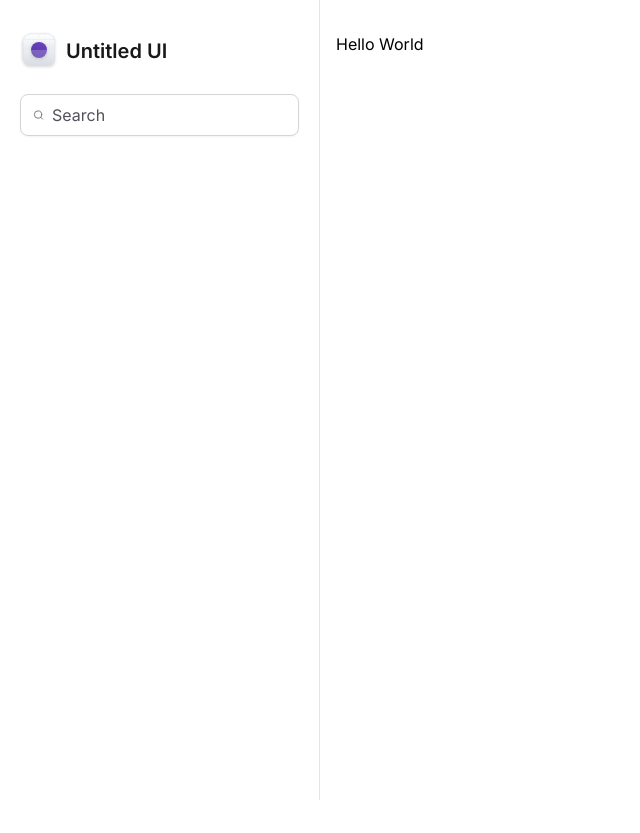
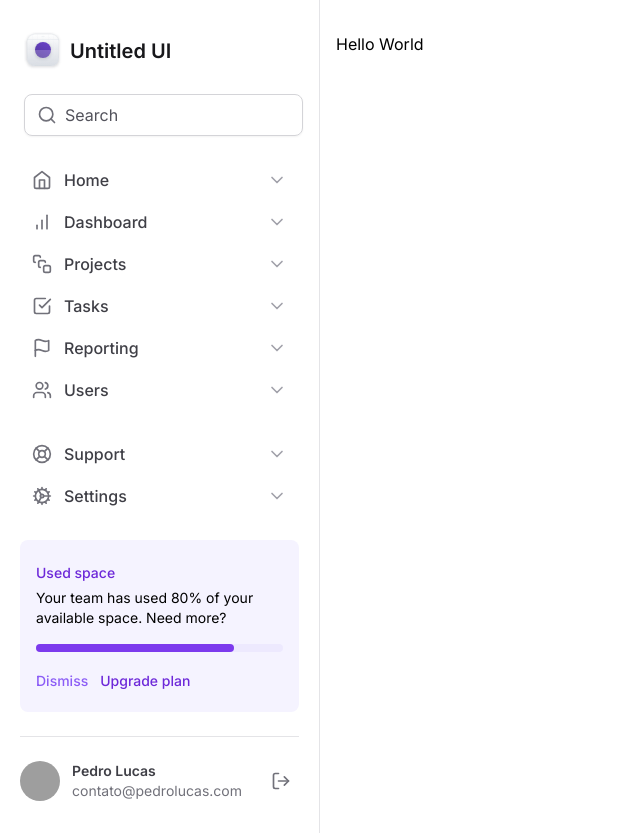
Before and after one commit to pdro-lucas/ignite-tailwind, a Next.js app: page / in a window 1280 px wide. Shown: the whole page, without its empty margins (0-640 px from the left). Before the commit the page ends 800 px from the top, so only its background shows below. Built offline with nearby package versions, Linux system fonts and the light colour scheme; grey boxes are pictures that could not be loaded.

Commit message:
feat: create sidebar

```diff
--- a/prettier.config.js
+++ /dev/null
@@ -1,3 +0,0 @@
-module.exports = {
-  plugins: [require('prettier-plugin-tailwindcss')],
-}
--- /dev/null
+++ b/src/components/Input/index.tsx
@@ -0,0 +1,36 @@
+import { Search } from "lucide-react";
+import { ComponentProps } from "react";
+
+type InputPrefixProps = ComponentProps<"div">;
+
+function InputPrefix(props: InputPrefixProps) {
+  return <div {...props} />;
+}
+
+type InputControlProps = ComponentProps<"input">;
+
+function InputControl(props: InputControlProps) {
+  return (
+    <input
+      className="flex-1 border-0 bg-transparent p-0 text-zinc-900 placeholder-zinc-600"
+      {...props}
+    />
+  );
+}
+
+type InputRootProps = ComponentProps<"div">;
+
+function InputRoot(props: InputRootProps) {
+  return (
+    <div
+      className="flex w-full mx-1 items-center gap-2 rounded-lg border border-zinc-300 px-3 py-2 shadow-sm"
+      {...props}
+    />
+  );
+}
+
+export const Input = {
+  Prefix: InputPrefix,
+  Control: InputControl,
+  Root: InputRoot,
+};
--- a/src/components/Sidebar/Logo.tsx
+++ b/src/components/Sidebar/Logo.tsx
@@ -1,6 +1,6 @@
 export function Logo() {
   return (
-    <strong className="flex items-center gap-2 text-xl font-semibold text-zinc-900">
+    <strong className="flex mx-1 items-center gap-2 text-xl font-semibold text-zinc-900">
       <svg
         width={38}
         height={38}
@@ -48,7 +48,12 @@
               fill="#D0D5DD"
             />
             <g filter="url(#filter1_dd_3650_307)">
-            <circle cx={19} cy={18} r={8} fill="url(#paint1_linear_3650_307)" />
+              <circle
+                cx={19}
+                cy={18}
+                r={8}
+                fill="url(#paint1_linear_3650_307)"
+              />
             </g>
             <g filter="url(#filter2_b_3650_307)">
               <path
@@ -200,5 +205,5 @@
       </svg>
       <span className="">Untitled UI</span>
     </strong>
-  )
+  );
 }
--- /dev/null
+++ b/src/components/Sidebar/NavItem.tsx
@@ -0,0 +1,22 @@
+import { ChevronDown, Home } from "lucide-react";
+import { ElementType } from "react";
+
+export interface NavItemProps {
+  title: string;
+  icon: ElementType;
+}
+
+export function NavItem({ title, icon: Icon }: NavItemProps) {
+  return (
+    <a
+      href="#"
+      className="flex group items-center gap-3 rounded px-3 py-2 hover:bg-violet-50"
+    >
+      <Icon className="h-5 w-5 text-zinc-500 group-hover:text-violet-500" />
+      <span className="font-medium text-zinc-700 group-hover:text-violet-500">
+        {title}
+      </span>
+      <ChevronDown className="ml-auto h-5 w-5 text-zinc-400 group-hover:text-violet-300" />
+    </a>
+  );
+}
--- /dev/null
+++ b/src/components/Sidebar/Profile.tsx
@@ -0,0 +1,24 @@
+import { LogOut } from "lucide-react";
+
+/* eslint-disable @next/next/no-img-element */
+export function Profile() {
+  return (
+    <div className="grid items-center gap-3 grid-cols-profile">
+      <img
+        src="https://github.com/pdro-lucas.png"
+        className="w-10 h-10 rounded-full"
+        alt="User profile image"
+      />
+
+      <div className="flex flex-1 flex-col truncate">
+        <span className="text-sm font-semibold text-zinc-700">Pedro Lucas</span>
+        <span className="truncate text-sm text-zinc-500 ">
+          contato@pedrolucas.com
+        </span>
+      </div>
+      <button type="button" className="ml-auto p-2 hover:bg-zinc-50 rounded-md">
+        <LogOut className="h-5 w-5 text-zinc-500" />
+      </button>
+    </div>
+  );
+}
--- /dev/null
+++ b/src/components/Sidebar/UsedSpaceWidget.tsx
@@ -0,0 +1,33 @@
+export function UsedSpaceWidget() {
+  return (
+    <div className="flex flex-col gap-4 rounded-lg bg-violet-50 px-4 py-5">
+      <div className="space-y-1">
+        <span className="text-sm/5 font-medium text-violet-700">
+          Used space
+        </span>
+        <p className="text-sm/5 tex-violet-500">
+          Your team has used 80% of your available space. Need more?
+        </p>
+      </div>
+
+      <div className="h-2 rounded-full bg-violet-100">
+        <div className="h-2 w-4/5 rounded-full bg-violet-600"></div>
+      </div>
+
+      <div className="space-x-3">
+        <button
+          type="button"
+          className="text-sm font-medium text-violet-500 hover:text-violet-700"
+        >
+          Dismiss
+        </button>
+        <button
+          type="button"
+          className="text-sm font-medium text-violet-700 hover:text-violet-900"
+        >
+          Upgrade plan
+        </button>
+      </div>
+    </div>
+  );
+}
--- a/src/components/Sidebar/index.tsx
+++ b/src/components/Sidebar/index.tsx
@@ -1,15 +1,53 @@
-import { Search } from "lucide-react";
+import {
+  BarChart,
+  CheckSquare,
+  Cog,
+  Flag,
+  Home,
+  LifeBuoy,
+  Search,
+  SquareStack,
+  Users,
+} from "lucide-react";
 import { Logo } from "./Logo";
+import { NavItem } from "./NavItem";
+import { Profile } from "./Profile";
+import { UsedSpaceWidget } from "./UsedSpaceWidget";
+import { Input } from "../Input";
 
 export function Sidebar() {
   return (
-    <aside className='border-r space-y-6 border-zinc-200 px-5 py-8'>
+    <aside className="border-r flex flex-col gap-6 border-zinc-200 px-5 py-8">
       <Logo />
 
-      <div className="flex w-full items-center gap-2 rounded-lg border border-zinc-300 px-3 py-2 shadow-sm">
-        <Search className="h-5 w-5 text-zinc-500" />
-        <input type="text" className="flex-1 border-0 bg-transparent p-0 text-zinc-900 placeholder-zinc-600" placeholder="Search" />
+      <Input.Root>
+        <Input.Prefix>
+          <Search className="w-5 h-5 text-zinc-500" />
+        </Input.Prefix>
+        <Input.Control placeholder="Search" />
+      </Input.Root>
+
+      <nav className="space-y-0.5">
+        <NavItem title="Home" icon={Home} />
+        <NavItem title="Dashboard" icon={BarChart} />
+        <NavItem title="Projects" icon={SquareStack} />
+        <NavItem title="Tasks" icon={CheckSquare} />
+        <NavItem title="Reporting" icon={Flag} />
+        <NavItem title="Users" icon={Users} />
+      </nav>
+
+      <div className="mt-auto flex flex-col gap-6">
+        <nav className="space-y-0.5">
+          <NavItem title="Support" icon={LifeBuoy} />
+          <NavItem title="Settings" icon={Cog} />
+        </nav>
+
+        <UsedSpaceWidget />
+
+        <div className="h-px bg-zinc-200"></div>
+
+        <Profile />
       </div>
     </aside>
-  )
+  );
 }
--- a/tailwind.config.ts
+++ b/tailwind.config.ts
@@ -5,8 +5,9 @@
   theme: {
     extend: {
       gridTemplateColumns: {
-        app: 'minmax(18rem, 20rem) 1fr'
-      }
+        app: "minmax(18rem, 20rem) 1fr",
+        profile: "max-content 1fr min-content",
+      },
     },
   },
   plugins: [],
```
Also changed, not shown: .eslintrc.json. Lines whose indentation alone changed are shown as unchanged.
